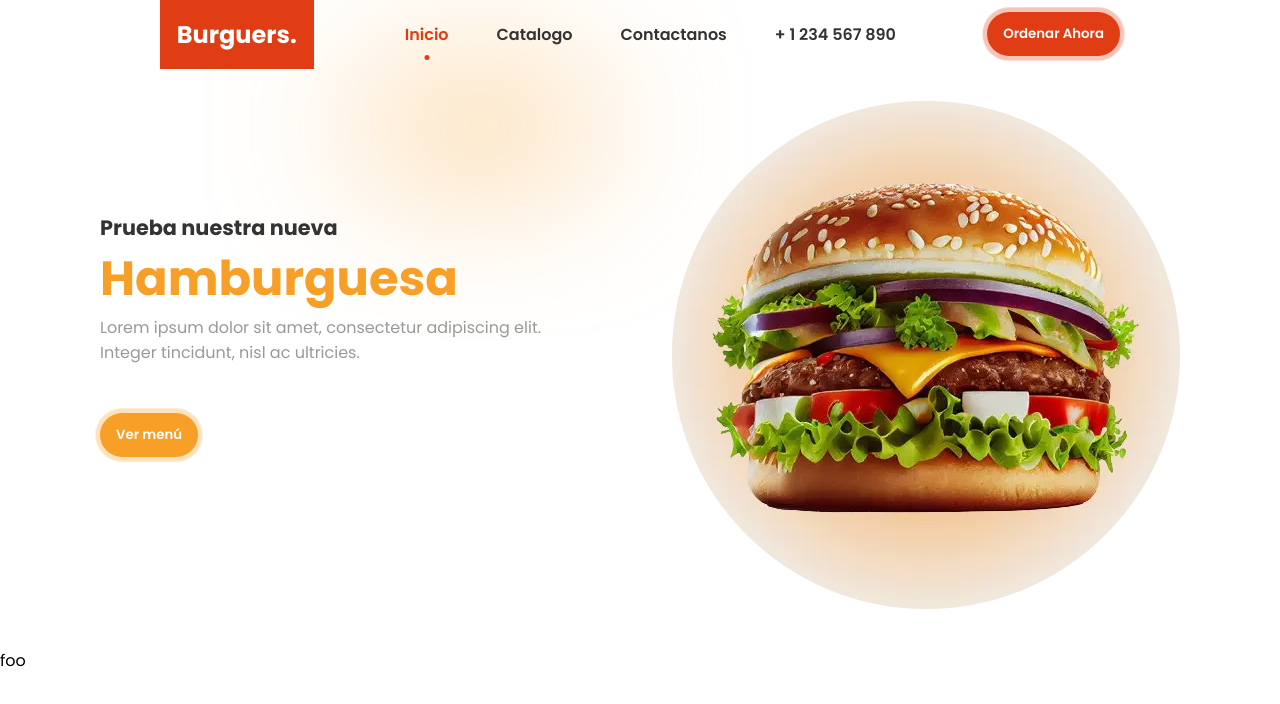
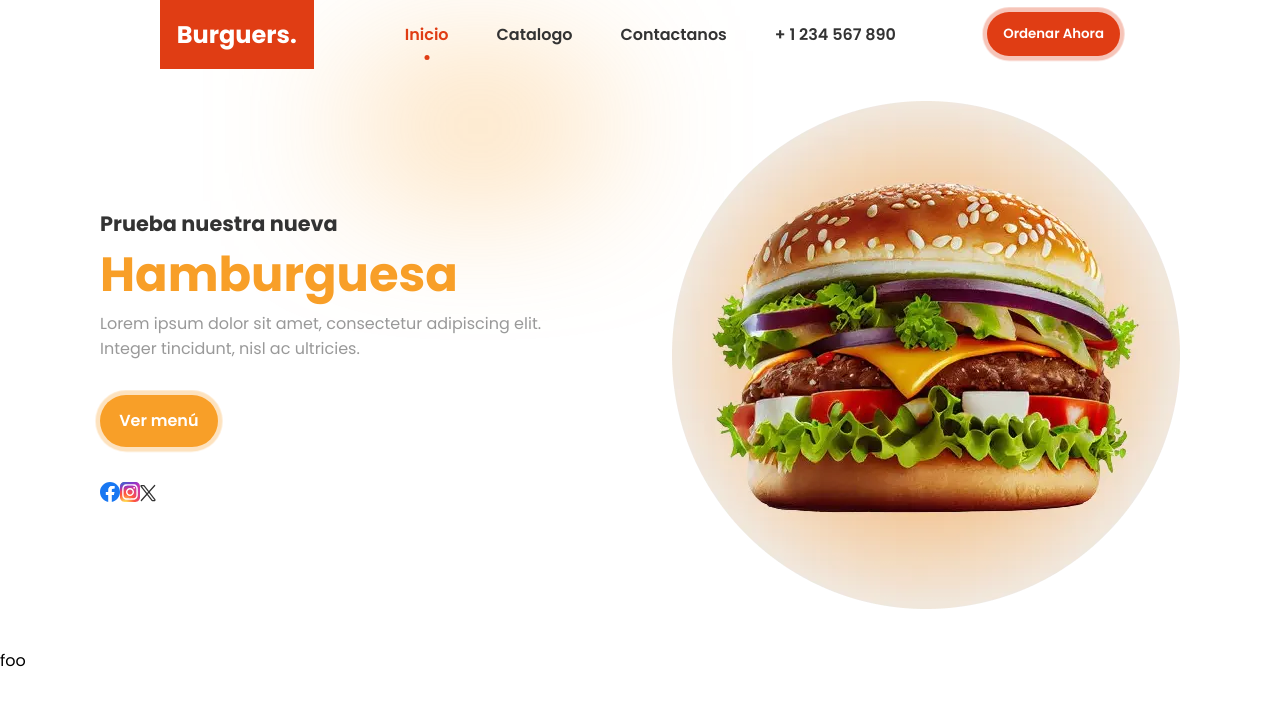
Before and after one commit to francisco-JGC/Gastronomic-Test, a React (Vite) app: page / in a window 1280 px wide. Shown: the top 704 px of the page. Built offline with nearby package versions, Linux system fonts and the light colour scheme.

Commit message:
feat: Update HomeSection component with social media icons and links

```diff
--- a/src/pages/home/components/HomeSection/index.jsx
+++ b/src/pages/home/components/HomeSection/index.jsx
@@ -2,7 +2,10 @@ import './index.scss'
 import { SectionPage } from '../../../../components/LayoutSectionPage'
 import BurgerIMG from '../../../../assets/images/burguer-home.webp'
 import LazyImage from '../../../../components/LazyImage'
-import { Button } from '../../../../components/Button'
+import facebookIcon from '../../../../assets/icons/facebook.svg'
+import instagramIcon from '../../../../assets/icons/instagram.svg'
+import xIcon from '../../../../assets/icons/x.svg'
+import { Link } from 'react-router-dom'
 
 export const HomeSection = () => {
   return (
@@ -18,19 +21,32 @@ export const HomeSection = () => {
           </p>
         </div>
         <div>
-          <Button className="home-section-button" alternative>
+          <Link to={'/catalogue'} className="c-button c-button__alternative">
             Ver menú
-          </Button>
+          </Link>
         </div>
 
-        <div className="social-media"></div>
+        <div className="social-media">
+          <a href="#">
+            <img src={facebookIcon} alt="Facebook" />
+          </a>
+          <a href="#">
+            <img src={instagramIcon} alt="Instagram" />
+          </a>
+          <a href="#">
+            <img src={xIcon} alt="X" />
+          </a>
+        </div>
       </div>
-      <div>
+
+      <div className="home-section-image">
         <LazyImage
           src={BurgerIMG}
           alt="Burger"
-          className="home-section-image"
+          className="home-section-image-burguer"
         />
+
+        <div className="background-burguer"></div>
       </div>
     </SectionPage>
   )
```
